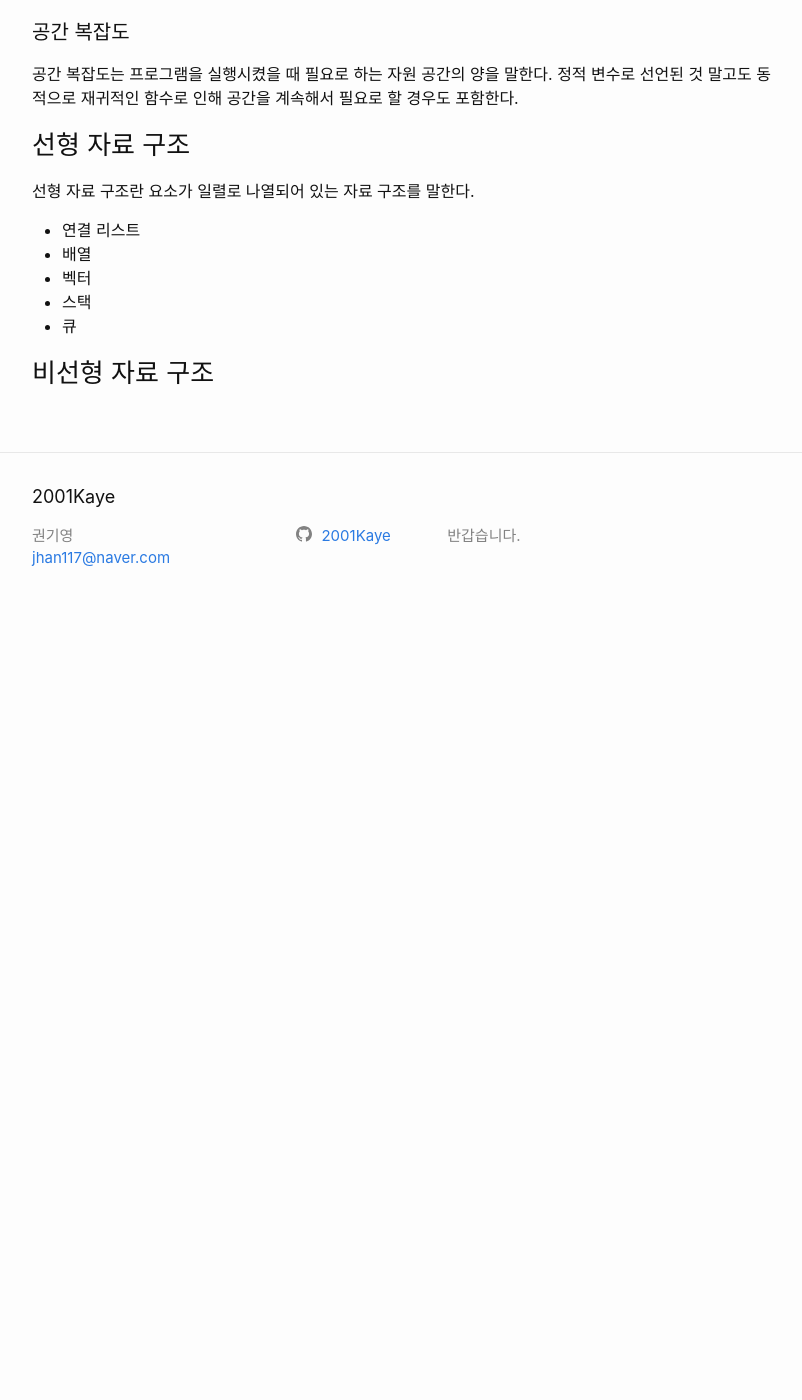
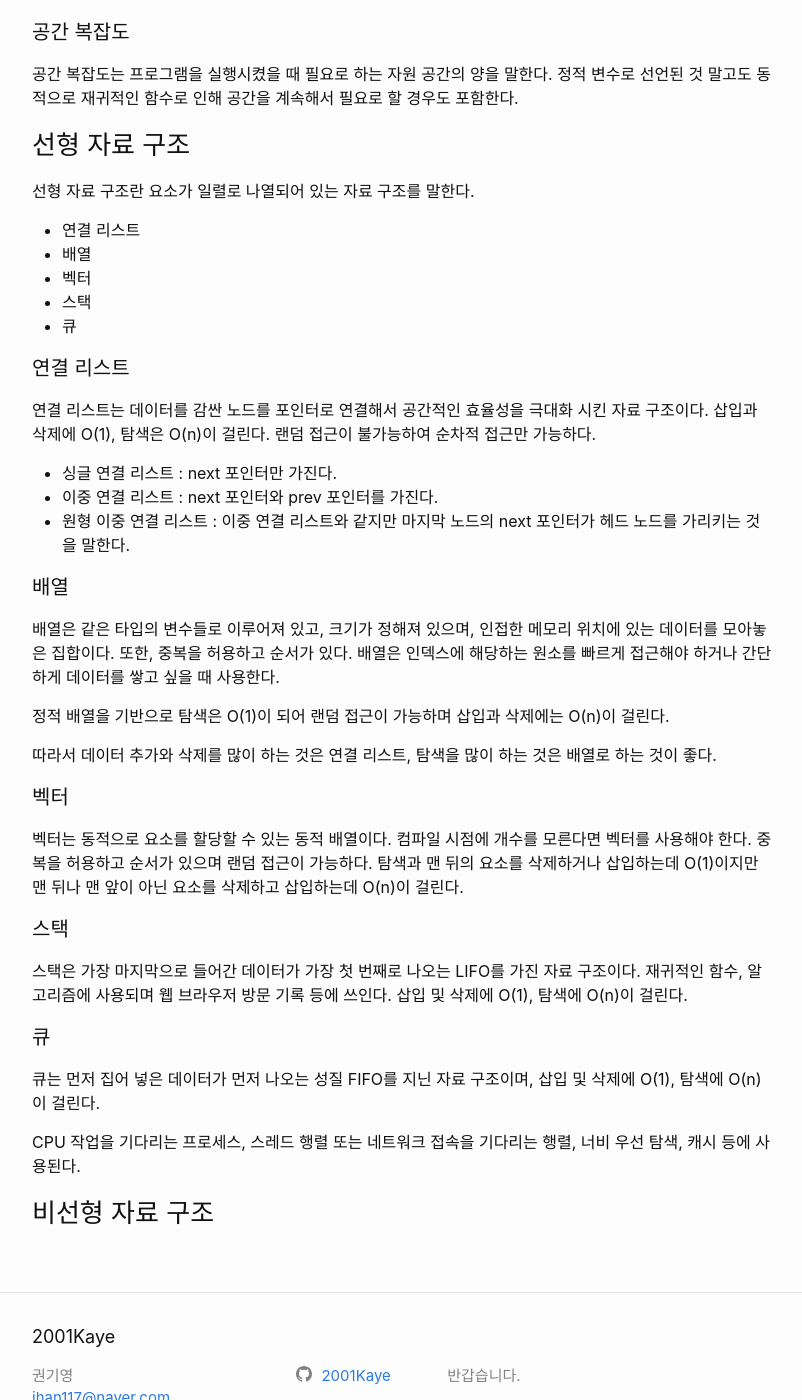
Before and after one commit to jhan117/jhan117.github.io, a Jekyll site: the page built from _posts/2022-11-24-data-structure.md, in a window 1280 px wide and 1400 px high, scrolled down 1659 px. Shown: the whole window, without its empty margins (238-1040 px from the left). Built offline with Jekyll 4.4.1, drawn with Linux system fonts in a browser that asks for light colours; before the commit the page ends 2289 px from its top, so only the background shows below that.

Commit message:
Added post

```diff
--- a/_posts/2022-11-24-data-structure.md
+++ b/_posts/2022-11-24-data-structure.md
@@ -66,4 +66,34 @@ categories: data-structure
 - 스택
 - 큐
 
+#### 연결 리스트
+
+연결 리스트는 데이터를 감싼 노드를 포인터로 연결해서 공간적인 효율성을 극대화 시킨 자료 구조이다. 삽입과 삭제에 O(1), 탐색은 O(n)이 걸린다. 랜덤 접근이 불가능하여 순차적 접근만 가능하다.
+
+- 싱글 연결 리스트 : next 포인터만 가진다.
+- 이중 연결 리스트 : next 포인터와 prev 포인터를 가진다.
+- 원형 이중 연결 리스트 : 이중 연결 리스트와 같지만 마지막 노드의 next 포인터가 헤드 노드를 가리키는 것을 말한다.
+
+#### 배열
+
+배열은 같은 타입의 변수들로 이루어져 있고, 크기가 정해져 있으며, 인접한 메모리 위치에 있는 데이터를 모아놓은 집합이다. 또한, 중복을 허용하고 순서가 있다. 배열은 인덱스에 해당하는 원소를 빠르게 접근해야 하거나 간단하게 데이터를 쌓고 싶을 때 사용한다.
+
+정적 배열을 기반으로 탐색은 O(1)이 되어 랜덤 접근이 가능하며 삽입과 삭제에는 O(n)이 걸린다.
+
+따라서 데이터 추가와 삭제를 많이 하는 것은 연결 리스트, 탐색을 많이 하는 것은 배열로 하는 것이 좋다.
+
+#### 벡터
+
+벡터는 동적으로 요소를 할당할 수 있는 동적 배열이다. 컴파일 시점에 개수를 모른다면 벡터를 사용해야 한다. 중복을 허용하고 순서가 있으며 랜덤 접근이 가능하다. 탐색과 맨 뒤의 요소를 삭제하거나 삽입하는데 O(1)이지만 맨 뒤나 맨 앞이 아닌 요소를 삭제하고 삽입하는데 O(n)이 걸린다.
+
+#### 스택
+
+스택은 가장 마지막으로 들어간 데이터가 가장 첫 번째로 나오는 LIFO를 가진 자료 구조이다. 재귀적인 함수, 알고리즘에 사용되며 웹 브라우저 방문 기록 등에 쓰인다. 삽입 및 삭제에 O(1), 탐색에 O(n)이 걸린다.
+
+#### 큐
+
+큐는 먼저 집어 넣은 데이터가 먼저 나오는 성질 FIFO를 지닌 자료 구조이며, 삽입 및 삭제에 O(1), 탐색에 O(n)이 걸린다.
+
+CPU 작업을 기다리는 프로세스, 스레드 행렬 또는 네트워크 접속을 기다리는 행렬, 너비 우선 탐색, 캐시 등에 사용된다.
+
 ### 비선형 자료 구조
```
